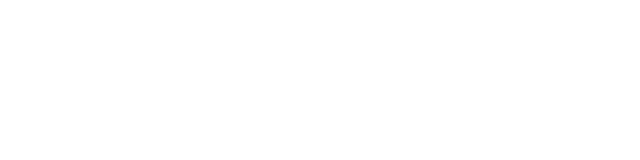
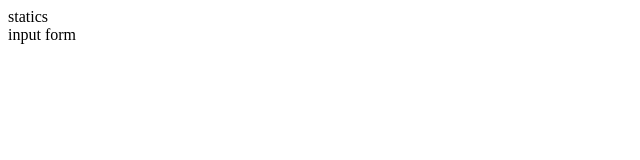
Before and after one commit to kmrraviranjan1/MeanMedianMode, a React (Create React App) app: page / in a window 1280 px wide. Shown: the top 160 px of the page, without its empty margins (0-640 px from the left). Built offline with nearby package versions, Linux system fonts and the light colour scheme.

Commit message:
empty file structure created for app

```diff
--- a/src/App.js
+++ b/src/App.js
@@ -1,8 +1,9 @@
+import Dashboard from "./components/Dashboard";
 
 function App() {
   return (
-    <div className="App">
-
+    <div >
+      <Dashboard/>
     </div>
   );
 }
--- /dev/null
+++ b/src/components/Dashboard.jsx
@@ -0,0 +1,13 @@
+import React from "react";
+import StaticsCard from "./StaticsCard/StaticsCard";
+import InputForm from "./InputForm/InputForm";
+const Dashboard = () => {
+  return (
+    <div>
+      <StaticsCard />
+      <InputForm />
+    </div>
+  );
+};
+
+export default Dashboard;
--- /dev/null
+++ b/src/components/InputForm/InputForm.jsx
@@ -0,0 +1,11 @@
+import React from 'react'
+
+const InputForm = () => {
+    return (
+        <div>
+            input form
+        </div>
+    )
+}
+
+export default InputForm
--- /dev/null
+++ b/src/components/StaticsCard/StaticsCard.jsx
@@ -0,0 +1,11 @@
+import React from 'react'
+
+const StaticsCard = () => {
+    return (
+        <div>
+            statics
+        </div>
+    )
+}
+
+export default StaticsCard
```
Also changed, not shown: src/components/Dashboard.style.js (added), src/components/InputForm/InputForm.style.js (added), src/components/StaticsCard/StaticsCard.style.js (added), src/helperFunction/deviation.js (added), src/helperFunction/mean.js (added), src/helperFunction/median.js (added), src/helperFunction/mode.js (added).
